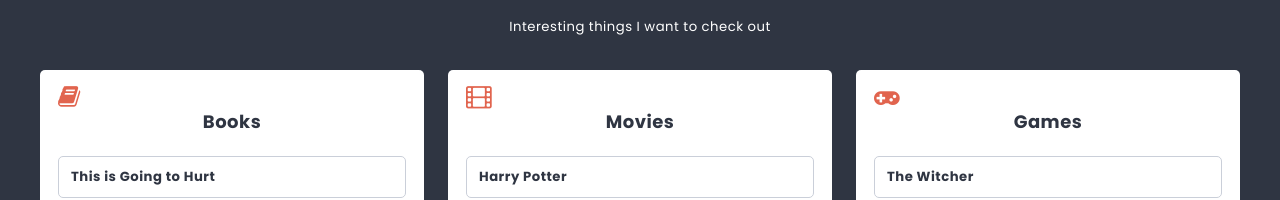
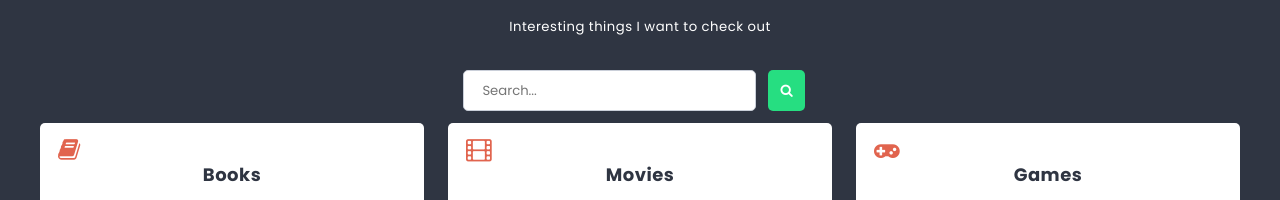
Before and after one commit to dominikamoriak/react-first-app, a React (Create React App) app: page /list/1 in a window 1280 px wide. Shown: the part 313-513 px from the top of the page. Built offline with nearby package versions, Linux system fonts and the light colour scheme.

Commit message:
Delete SearchForm from Home and take to the List

```diff
--- a/src/components/Home/Home.js
+++ b/src/components/Home/Home.js
@@ -1,13 +1,11 @@
 //import styles from './Home/Home';
 import Hero from '../Hero/Hero';
-import SearchForm from '../SearchForm/SearchForm';
 import Lists from '../Lists/Lists';
 
 const Home = () => {
     return (
         <>
             <Hero />
-            <SearchForm />
             <Lists />
         </>
     );
--- a/src/components/List/List.js
+++ b/src/components/List/List.js
@@ -4,6 +4,7 @@ import ColumnForm from '../ColumnForm/ColumnForm';
 import { useSelector } from 'react-redux';
 import { getColumnsByList, getListById } from '../../redux/store';
 import { useParams } from 'react-router';
+import SearchForm from '../SearchForm/SearchForm';
 
 const List = () => {
   const { listId } = useParams();
@@ -16,6 +17,7 @@ const List = () => {
               <h2 className={styles.title}>{listData.title}<span>soon!</span></h2>
           </header>
           <p className={styles.description}>{listData.description}</p>
+          <SearchForm />
           <section className={styles.columns}>
                {columns.map(column =>
                <Column key={column.id} {...column} />)}
```
